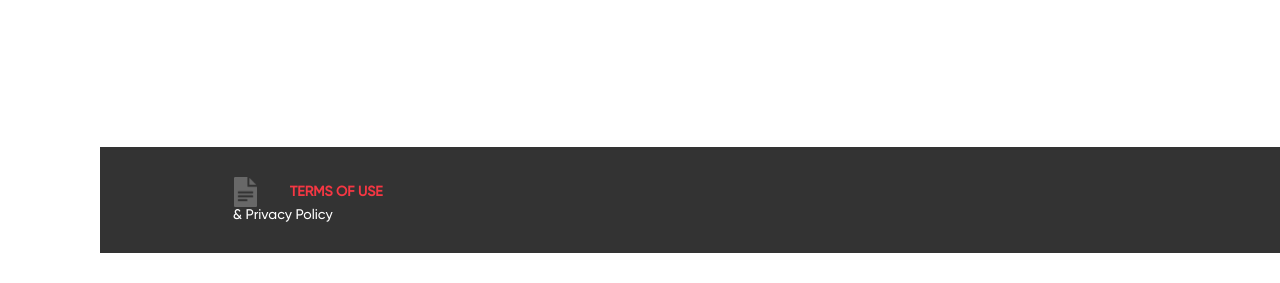
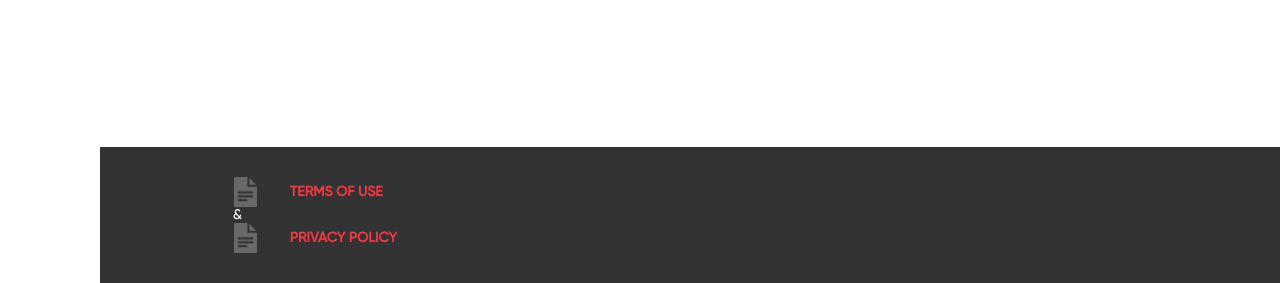
Before and after one commit to hyperloot/esportbits.com, a plain HTML site: page index.html in a window 1280 px wide. Shown: the part 4700-4983 px from the top of the page. Before the commit the page ends 4953 px from the top, so only its background shows below. Drawn offline with nearby package versions, Linux system fonts and the light colour scheme.

Commit message:
Deploy hyperloot/esportbits.com to github.com/hyperloot/esportbits.com.git:gh-pages

```diff
--- a/index.html
+++ b/index.html
@@ -424,7 +424,7 @@
 
 <footer class="footer">
   <div class="container">
-    <a href="https://docs.google.com/document/d/1XeMdbdYZgSLtdp2Q4TSoilkV1_OSHx4_NF67nOuZ6UM/edit?usp=sharing" target="_blank">Terms of Use</a><span>&amp;</span> Privacy Policy</a>
+    <a href="https://docs.google.com/document/d/1XeMdbdYZgSLtdp2Q4TSoilkV1_OSHx4_NF67nOuZ6UM/" target="_blank">Terms of Use</a> <span>&amp;</span><a href="https://docs.google.com/document/d/1bTTNoFQmJHBvrtxGJg98fYnLse0z6nHKbnJg48rz4jw/" target="_blank">Privacy Policy</a>
   </div>
 </footer>
 
```
Also changed, not shown: posts/01_solidity_developers_wanted/index.html (+1 -1 lines), posts/02_hyperloot_smart_contract_goes_live/index.html (+1 -1 lines), posts/03_why_zero_premine/index.html (+1 -1 lines), posts/05_hyperloot_bounty_campaign/index.html (+1 -1 lines), posts/06_bounty_stage_completion/index.html (+1 -1 lines), posts/07_bounty_payouts_completion/index.html (+1 -1 lines), posts/08_token_rename/index.html (+1 -1 lines), posts/index.html (+1 -1 lines), solutions/index.html (+1 -1 lines), token/index.html (+1 -1 lines), 1 other file.
